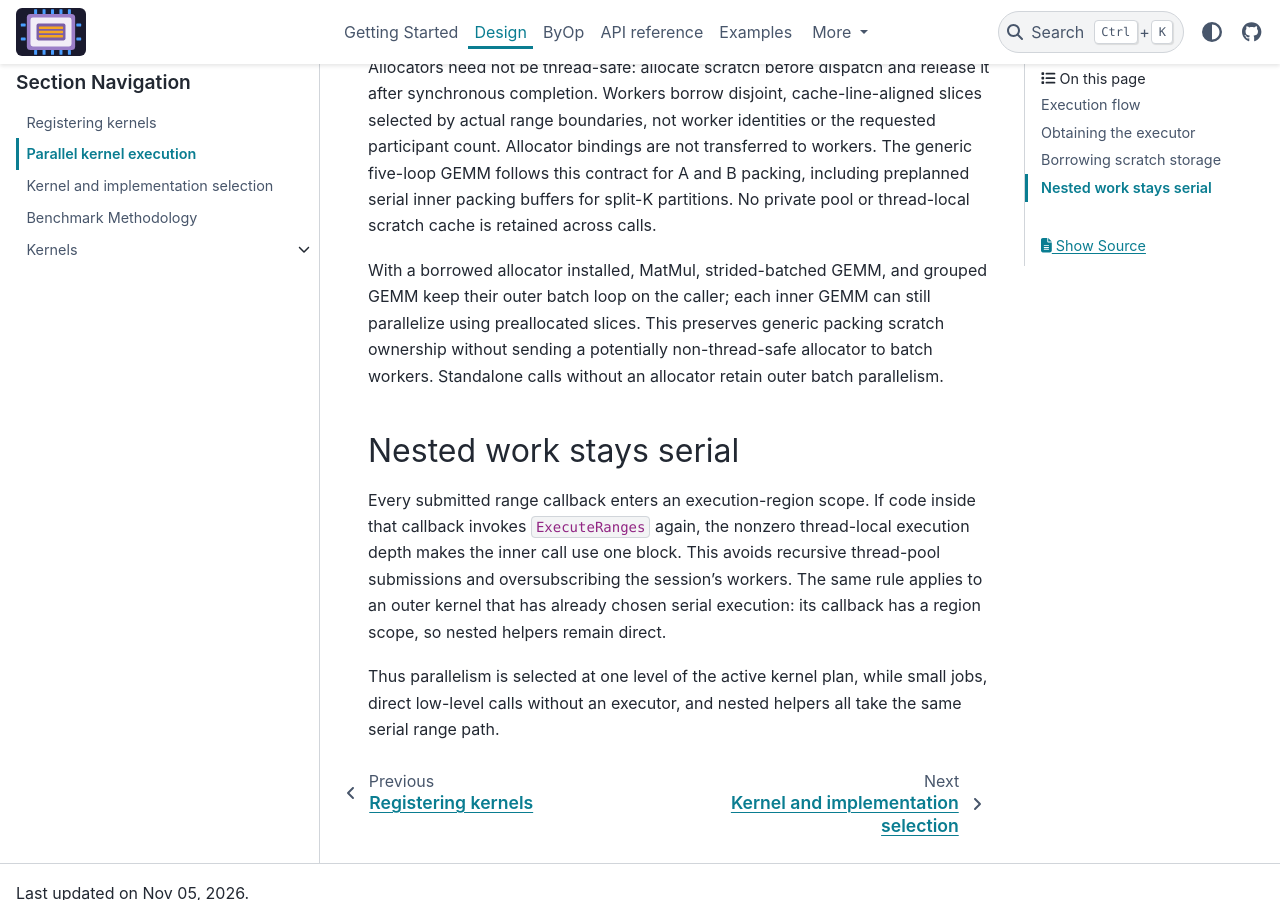
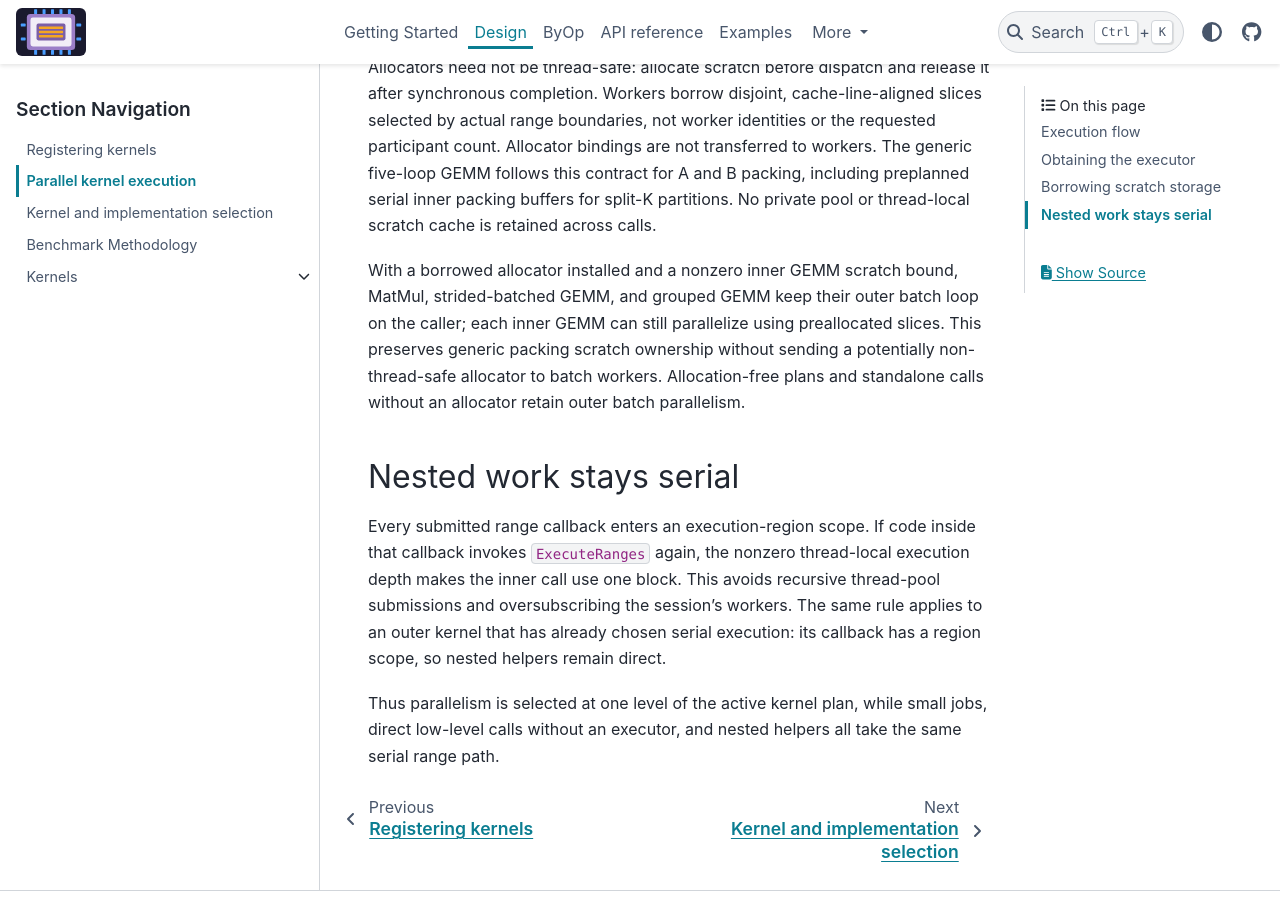
Before and after one commit to xadupre/onnx-light-cpu, a Sphinx documentation site: the page built from docs/design/parallel_execution.rst, in a window 1280 px wide and 900 px high, scrolled down 1827 px. Built offline with Sphinx 7.4.7 and the PyData theme 0.15.4, drawn with Linux system fonts in a browser that asks for light colours; pages that are not in the unit, such as notebooks, are missing from menus.

Commit message:
Preserve scratch-free batch parallelism and minimize GEMM diff
Co-authored-by: xadupre <22452781+xadupre@users.noreply.github.com>

```diff
--- a/docs/design/parallel_execution.rst
+++ b/docs/design/parallel_execution.rst
@@ -76,11 +76,13 @@ The generic five-loop GEMM follows this contract for A and B packing, including
 preplanned serial inner packing buffers for split-K partitions. No private pool
 or thread-local scratch cache is retained across calls.
 
-With a borrowed allocator installed, MatMul, strided-batched GEMM, and grouped
-GEMM keep their outer batch loop on the caller; each inner GEMM can still
-parallelize using preallocated slices. This preserves generic packing scratch ownership
+With a borrowed allocator installed and a nonzero inner GEMM scratch bound,
+MatMul, strided-batched GEMM, and grouped GEMM keep their outer batch loop on the
+caller; each inner GEMM can still parallelize using preallocated slices. This
+preserves generic packing scratch ownership
 without sending a potentially non-thread-safe allocator to batch workers.
-Standalone calls without an allocator retain outer batch parallelism.
+Allocation-free plans and standalone calls without an allocator retain outer
+batch parallelism.
 
 Nested work stays serial
 ------------------------
```
Also changed, not shown: 3 other files.
